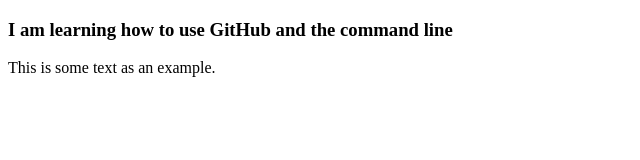
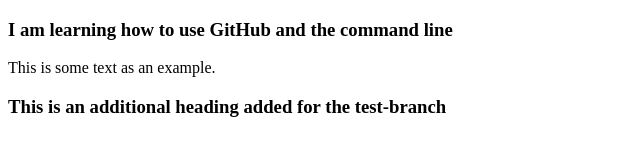
Before and after one commit to zacharynet/learn-git, a plain HTML site: page index.html in a window 1280 px wide. Shown: the whole page, without its empty margins (0-640 px from the left). Drawn offline with Linux system fonts and the light colour scheme.

Commit message:
added a h3 to index.html

```diff
--- a/index.html
+++ b/index.html
@@ -14,6 +14,7 @@
     This is some text as an example.
   </p>
 
+  <h3>This is an additional heading added for the test-branch</h3>
 
 </body>
 
```
Also changed, not shown: notes.txt.
